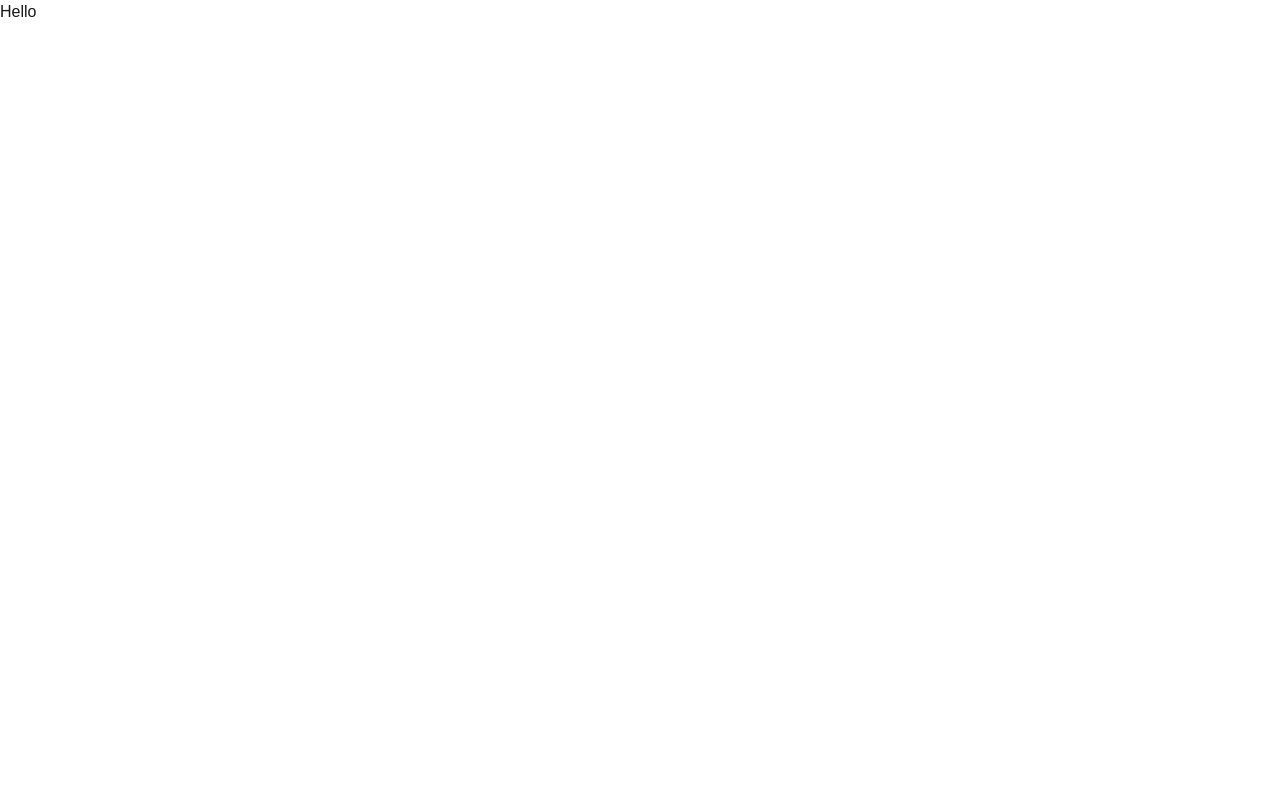
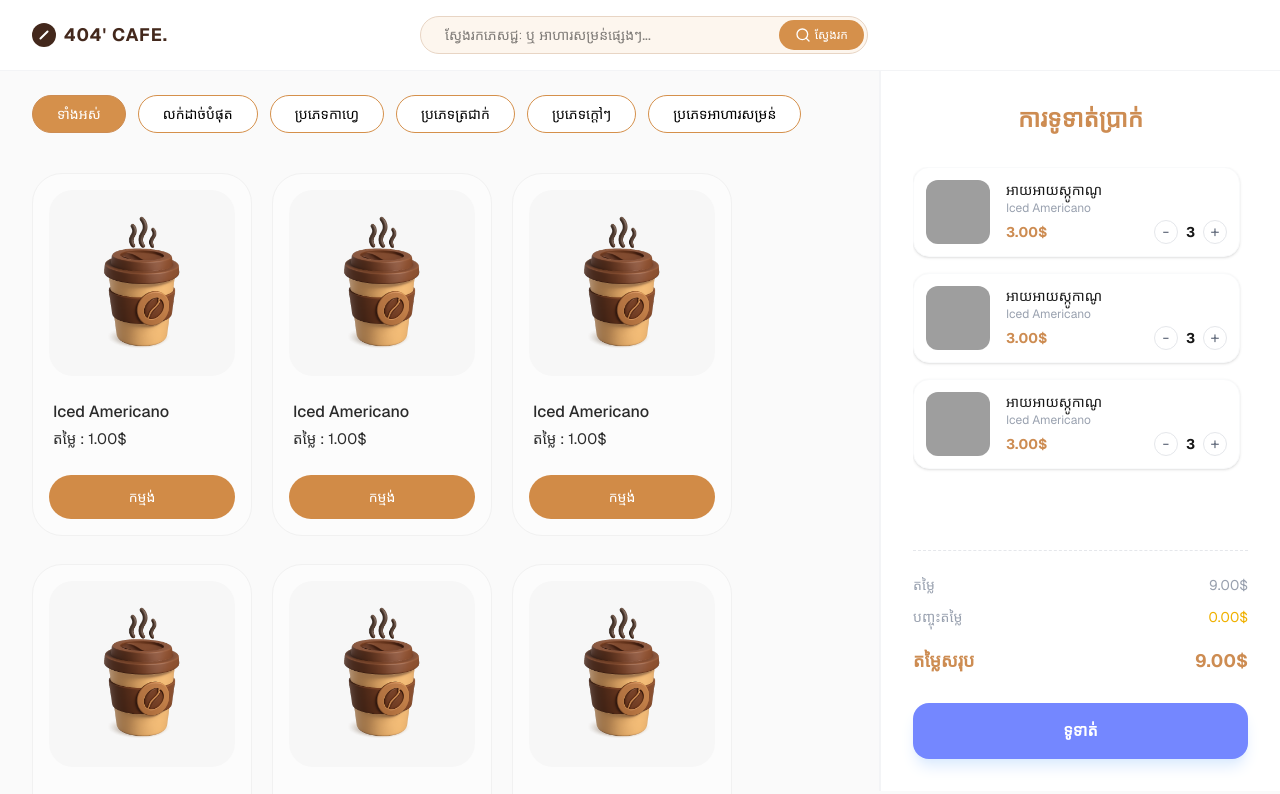
Before and after one commit to y-seyha/coffee_pos_client, a Next.js app: page / in a window 1280 px wide. Shown: the top 794 px of the page. Built offline with nearby package versions, Linux system fonts and the light colour scheme; grey boxes are pictures that could not be loaded.

Commit message:
Implement Product Page

```diff
--- a/package.json
+++ b/package.json
@@ -10,6 +10,7 @@
   },
   "dependencies": {
     "@hookform/resolvers": "^5.2.2",
+    "lucide-react": "^1.14.0",
     "next": "16.2.6",
     "react": "19.2.4",
     "react-dom": "19.2.4",
--- a/src/app/layout.tsx
+++ b/src/app/layout.tsx
@@ -13,8 +13,8 @@ const geistMono = Geist_Mono({
 });
 
 export const metadata: Metadata = {
-  title: "Create Next App",
-  description: "Generated by create next app",
+  title: "Coffee POS",
+  description: "Coffee POS",
 };
 
 export default function RootLayout({
--- a/src/app/page.tsx
+++ b/src/app/page.tsx
@@ -1,3 +1,25 @@
-export default function Home() {
-  return <div> Hello</div>;
+import ProductCard from "@/components/common/ProductCard";
+import ShopLayout from "@/components/layout/MainShopPage";
+
+export default function MainShopPage() {
+  const products = Array(8).fill({
+    name: "Iced Americano",
+    price: "1.00$",
+    image: "/coffee_cup.png",
+  });
+
+  return (
+    <ShopLayout>
+      <div className="grid grid-cols-[repeat(auto-fill,minmax(220px,220px))] gap-x-5 gap-y-7">
+        {products.map((product, index) => (
+          <ProductCard
+            key={index}
+            name={product.name}
+            price={product.price}
+            image={product.image}
+          />
+        ))}
+      </div>
+    </ShopLayout>
+  );
 }
--- /dev/null
+++ b/src/components/common/CategoryBar.tsx
@@ -0,0 +1,29 @@
+const categories = [
+  "ទាំងអស់",
+  "លក់ដាច់បំផុត",
+  "ប្រភេទកាហ្វេ",
+  "ប្រភេទត្រជាក់",
+  "ប្រភេទក្តៅៗ",
+  "ប្រភេទអាហារសម្រន់",
+];
+
+const CategoryBar = () => {
+  return (
+    <div className="flex flex-wrap gap-3 py-6">
+      {categories.map((cat, index) => (
+        <button
+          key={cat}
+          className={`px-6 py-2 text-black rounded-full text-sm font-khmer transition-all border ${
+            index === 0
+              ? "bg-[#D5904B] text-white border-[#cd8c52]"
+              : "bg-white text-[#8a5d3b] border-[#D5904B] hover:bg-[#fdf6ee]"
+          }`}
+        >
+          {cat}
+        </button>
+      ))}
+    </div>
+  );
+};
+
+export default CategoryBar;
--- /dev/null
+++ b/src/components/common/CheckoutSidebar.tsx
@@ -0,0 +1,59 @@
+const CartItem = () => (
+  <div className="flex items-center gap-4 bg-white p-3 rounded-2xl shadow-sm border border-gray-50">
+    <div className="w-16 h-16 bg-[#f9f9f9] rounded-xl overflow-hidden">
+      <img src="/iced-coffee.png" className="w-full h-full object-cover" />
+    </div>
+    <div className="flex-1">
+      <h4 className="text-sm font-medium">អាយអាយស្កូកាណូ</h4>
+      <p className="text-xs text-gray-400">Iced Americano</p>
+      <div className="flex justify-between items-center mt-1">
+        <span className="text-[#cd8c52] font-bold text-sm">3.00$</span>
+        <div className="flex items-center gap-2">
+          <button className="w-6 h-6 rounded-full border border-gray-200 flex items-center justify-center text-gray-500">
+            -
+          </button>
+          <span className="text-sm font-bold">3</span>
+          <button className="w-6 h-6 rounded-full border border-gray-200 flex items-center justify-center text-gray-500">
+            +
+          </button>
+        </div>
+      </div>
+    </div>
+  </div>
+);
+
+const CheckoutSidebar = () => {
+  return (
+    <aside className="w-full lg:w-[400px] bg-white h-full border-l border-gray-100 p-6 lg:p-8 flex flex-col">
+      <h2 className="text-2xl font-bold text-[#cd8c52] font-khmer text-center mb-8">
+        ការទូទាត់ប្រាក់
+      </h2>
+
+      <div className="flex-1 space-y-4 overflow-y-auto pr-2">
+        <CartItem />
+        <CartItem />
+        <CartItem />
+      </div>
+
+      <div className="mt-8 pt-6 border-t border-dashed border-gray-200 space-y-3">
+        <div className="flex justify-between text-sm text-gray-400">
+          <span>តម្លៃ</span>
+          <span>9.00$</span>
+        </div>
+        <div className="flex justify-between text-sm text-gray-400">
+          <span>បញ្ចុះតម្លៃ</span>
+          <span className="text-yellow-500">0.00$</span>
+        </div>
+        <div className="flex justify-between font-bold text-lg text-[#cd8c52] pt-2">
+          <span>តម្លៃសរុប</span>
+          <span>9.00$</span>
+        </div>
+        <button className="w-full py-4 bg-[#7487ff] text-white rounded-2xl font-bold mt-4 shadow-lg shadow-blue-100 hover:opacity-90 transition-opacity">
+          ទូទាត់
+        </button>
+      </div>
+    </aside>
+  );
+};
+
+export default CheckoutSidebar;
--- /dev/null
+++ b/src/components/common/Navbar.tsx
@@ -0,0 +1,35 @@
+import { Search } from "lucide-react";
+
+const Navbar = () => {
+  return (
+    <nav className="flex items-center justify-between px-6 lg:px-8 py-4 bg-white border-b border-gray-100">
+      {/* Branding */}
+      <div className="flex items-center gap-2">
+        <div className="w-6 h-6 bg-[#43281c] rounded-full flex items-center justify-center">
+          <div className="w-[2px] h-3 bg-white rotate-45 rounded-full"></div>
+        </div>
+        <span className="font-bold text-lg tracking-wider text-[#43281c]">
+          404' CAFE.
+        </span>
+      </div>
+
+      {/* Search Bar */}
+      <div className="relative w-full max-w-md">
+        <input
+          type="text"
+          placeholder="ស្វែងរកភេសជ្ជៈ ឬ អាហារសម្រន់ផ្សេងៗ..."
+          className="w-full text-black bg-[#fdf6ee] border border-[#e8d5c4] rounded-full py-2 px-6 pr-12 focus:outline-none focus:ring-2 focus:ring-[#cd8c52]/20 font-khmer text-sm"
+        />
+        <button className="absolute right-1 top-1 bottom-1 px-4 bg-[#D5904B] text-white rounded-full flex items-center gap-1 hover:bg-[#b57a46] transition-colors">
+          <Search size={16} />
+          <span className="text-xs font-khmer">ស្វែងរក</span>
+        </button>
+      </div>
+
+      {/* Empty space for balance or User Profile */}
+      <div className="w-32 hidden md:block"></div>
+    </nav>
+  );
+};
+
+export default Navbar;
--- /dev/null
+++ b/src/components/common/ProductCard.tsx
@@ -0,0 +1,36 @@
+interface ProductCardProps {
+  name: string;
+  price: string;
+  image: string;
+}
+
+const ProductCard = ({ name, price, image }: ProductCardProps) => {
+  return (
+    <div className="bg-[#fcfcfc] p-4 rounded-[30px] border border-[#f1f1f1] hover:shadow-lg hover:-translate-y-1 transition-all duration-200">
+      {/* Image Box */}
+      <div className="bg-[#f7f7f7] rounded-[24px] aspect-square flex items-center justify-center mb-6">
+        <img
+          src={image}
+          alt={name}
+          className="w-[76%] h-[76%] object-contain"
+        />
+      </div>
+
+      {/* Content */}
+      <div className="px-1">
+        <h3 className="text-[16px] font-medium text-[#2b2b2b]">{name}</h3>
+
+        <p className="text-[15px] text-[#2b2b2b] mt-1 font-khmer">
+          តម្លៃ : {price}
+        </p>
+      </div>
+
+      {/* Button */}
+      <button className="w-full mt-6 py-3 rounded-full bg-[#d18b47] text-white text-sm font-khmer hover:opacity-90 transition">
+        កម្មង់
+      </button>
+    </div>
+  );
+};
+
+export default ProductCard;
--- /dev/null
+++ b/src/components/layout/MainShopPage.tsx
@@ -0,0 +1,30 @@
+import Navbar from "../common/Navbar";
+import CheckoutSidebar from "../common/CheckoutSidebar";
+import CategoryBar from "../common/CategoryBar";
+
+interface ShopLayoutProps {
+  children: React.ReactNode;
+}
+
+export default function ShopLayout({ children }: ShopLayoutProps) {
+  return (
+    <div className="min-h-screen bg-[#fafafa] flex flex-col font-sans">
+      <Navbar />
+
+      <div className="flex flex-1 overflow-hidden">
+        {/* Main Content Area */}
+        <div className="flex-1 overflow-y-auto px-8">
+          <div className="max-w-[1200px] mx-auto">
+            <CategoryBar />
+          </div>
+
+          <div className="pb-10 pt-4 max-w-[1200px] mx-auto">{children}</div>
+        </div>
+
+        <aside className="hidden lg:block h-[calc(100vh-80px)] sticky top-0 border-l border-gray-100">
+          <CheckoutSidebar />
+        </aside>
+      </div>
+    </div>
+  );
+}
```
Also changed, not shown: 1 other file (tests, documents, lock files or other folders).
